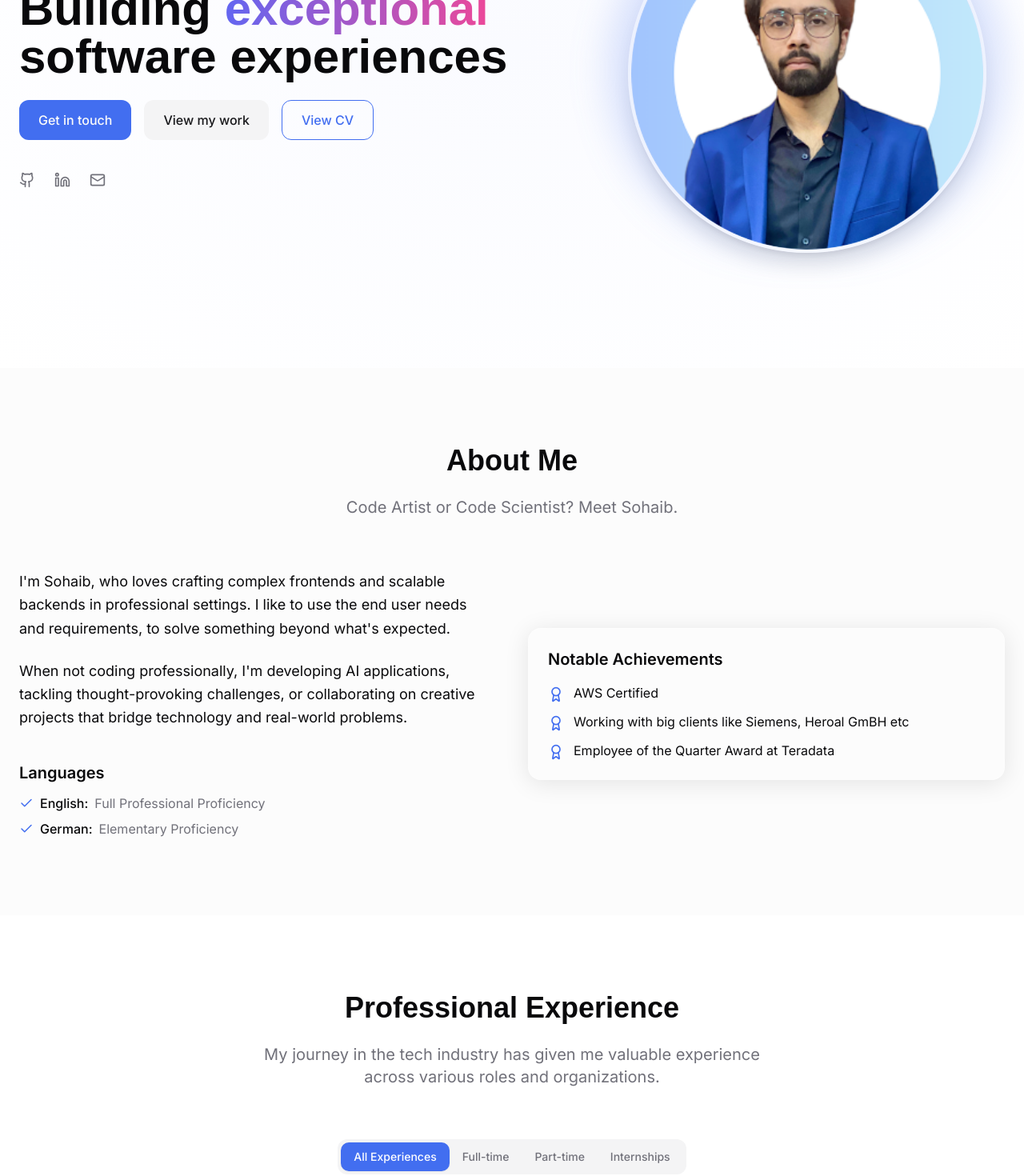
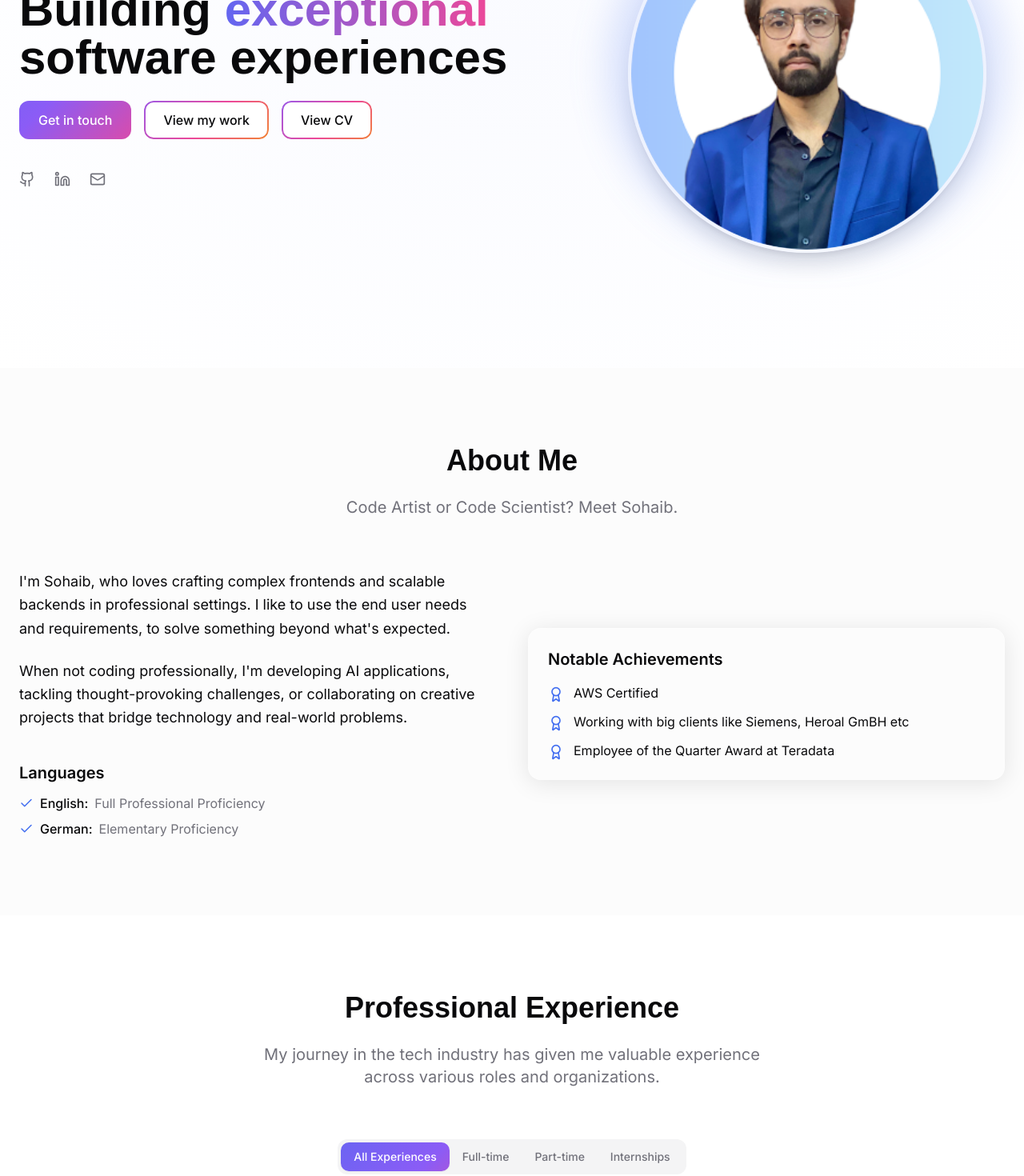
Before and after one commit to Sohaib-Akhtar/sohaib-portfolio, a React (Vite) app: page / in a window 1280 px wide. Shown: the part 340-1810 px from the top of the page at 80% size. Built offline with nearby package versions, Linux system fonts and the light colour scheme; a web font is replaced by a local one.

Commit message:
Style hero section buttons
Apply gradient theme and hover animation to hero buttons, and update other buttons.

```diff
--- a/src/components/Experience.tsx
+++ b/src/components/Experience.tsx
@@ -82,40 +82,40 @@ const Experience = () => {
           <div className="inline-flex p-1 rounded-lg bg-secondary">
             <button
               onClick={() => setActiveTab("all")}
-              className={`px-4 py-2 text-sm font-medium rounded-md transition-colors ${
+              className={`px-4 py-2 text-sm font-medium rounded-md transition-all duration-300 ${
                 activeTab === "all"
-                  ? "bg-[#426EF0] text-foreground shadow-sm text-white"
-                  : "text-muted-foreground hover:text-foreground"
+                  ? "gradient-fill text-white shadow-sm"
+                  : "text-muted-foreground hover:text-foreground gradient-border"
               }`}
             >
               All Experiences
             </button>
             <button
               onClick={() => setActiveTab("full-time")}
-              className={`px-4 py-2 text-sm font-medium rounded-md transition-colors ${
+              className={`px-4 py-2 text-sm font-medium rounded-md transition-all duration-300 ${
                 activeTab === "full-time"
-                  ? "bg-[#426EF0] text-foreground shadow-sm text-white"
-                  : "text-muted-foreground hover:text-foreground"
+                  ? "gradient-fill text-white shadow-sm"
+                  : "text-muted-foreground hover:text-foreground gradient-border"
               }`}
             >
               Full-time
             </button>
             <button
               onClick={() => setActiveTab("part-time")}
-              className={`px-4 py-2 text-sm font-medium rounded-md transition-colors ${
+              className={`px-4 py-2 text-sm font-medium rounded-md transition-all duration-300 ${
                 activeTab === "part-time"
-                  ? "bg-[#426EF0] text-foreground shadow-sm text-white"
-                  : "text-muted-foreground hover:text-foreground"
+                  ? "gradient-fill text-white shadow-sm"
+                  : "text-muted-foreground hover:text-foreground gradient-border"
               }`}
             >
               Part-time
             </button>
             <button
               onClick={() => setActiveTab("internship")}
-              className={`px-4 py-2 text-sm font-medium rounded-md transition-colors ${
+              className={`px-4 py-2 text-sm font-medium rounded-md transition-all duration-300 ${
                 activeTab === "internship"
-                  ? "bg-[#426EF0] text-foreground shadow-sm text-white"
-                  : "text-muted-foreground hover:text-foreground"
+                  ? "gradient-fill text-white shadow-sm"
+                  : "text-muted-foreground hover:text-foreground gradient-border"
               }`}
             >
               Internships
--- a/src/components/Hero.tsx
+++ b/src/components/Hero.tsx
@@ -30,13 +30,13 @@ const Hero = () => {
           <div className="flex flex-wrap gap-4 mb-10 animate-delay-500">
             <a
               href="#contact"
-              className="inline-flex items-center px-6 py-3 rounded-lg bg-primary text-primary-foreground font-medium hover:bg-primary/90 transition-colors duration-200"
+              className="gradient-fill inline-flex items-center px-6 py-3 text-white font-medium"
             >
               Get in touch
             </a>
             <a
               href="#experience"
-              className="inline-flex items-center px-6 py-3 rounded-lg bg-secondary text-secondary-foreground font-medium hover:bg-secondary/80 transition-colors duration-200"
+              className="gradient-border inline-flex items-center px-6 py-3 font-medium text-foreground"
             >
               View my work
             </a>
@@ -44,7 +44,7 @@ const Hero = () => {
               href="https://drive.google.com/file/d/1Yx2K7m4NRNVegVJxSA1kHSqy2XbJZprN/view?usp=sharing"
               target="_blank"
               rel="noopener noreferrer"
-              className="inline-flex items-center px-6 py-3 rounded-lg border border-primary text-primary font-medium hover:bg-primary hover:text-primary-foreground transition-colors duration-200"
+              className="gradient-border inline-flex items-center px-6 py-3 font-medium text-foreground"
             >
               View CV
             </a>
--- a/src/index.css
+++ b/src/index.css
@@ -119,6 +119,42 @@
     background-clip: text;
   }
 
+  .gradient-border {
+    @apply relative bg-transparent rounded-lg overflow-hidden transition-all duration-300 ease-out;
+  }
+
+  .gradient-border::before {
+    content: '';
+    @apply absolute inset-0 rounded-lg p-[2px] -z-10;
+    background: linear-gradient(135deg, #6366f1, #8b5cf6, #ec4899, #f59e0b);
+    background-size: 200% 200%;
+    animation: gradientShift 3s ease infinite;
+  }
+
+  .gradient-border::after {
+    content: '';
+    @apply absolute inset-[2px] rounded-md bg-background -z-10;
+  }
+
+  .gradient-border:hover {
+    @apply transform scale-105 shadow-lg;
+  }
+
+  .gradient-border:hover::before {
+    animation: gradientShift 0.8s ease infinite;
+  }
+
+  .gradient-fill {
+    @apply relative rounded-lg overflow-hidden transition-all duration-300 ease-out;
+    background: linear-gradient(135deg, #6366f1, #8b5cf6, #ec4899);
+    background-size: 200% 200%;
+    animation: gradientShift 3s ease infinite;
+  }
+
+  .gradient-fill:hover {
+    @apply transform scale-105 shadow-lg;
+    animation: gradientShift 0.8s ease infinite;
+  }
 
   .glass-card {
     @apply bg-white/80 dark:bg-black/40 backdrop-blur-lg border border-white/20 dark:border-white/10 shadow-soft;
@@ -184,6 +220,12 @@
   .animate-delay-500 {
     animation-delay: 500ms;
   }
+
+  @keyframes gradientShift {
+    0% { background-position: 0% 50%; }
+    50% { background-position: 100% 50%; }
+    100% { background-position: 0% 50%; }
+  }
 }
 
 /* Add this to your global CSS file (e.g., globals.css) */
```
